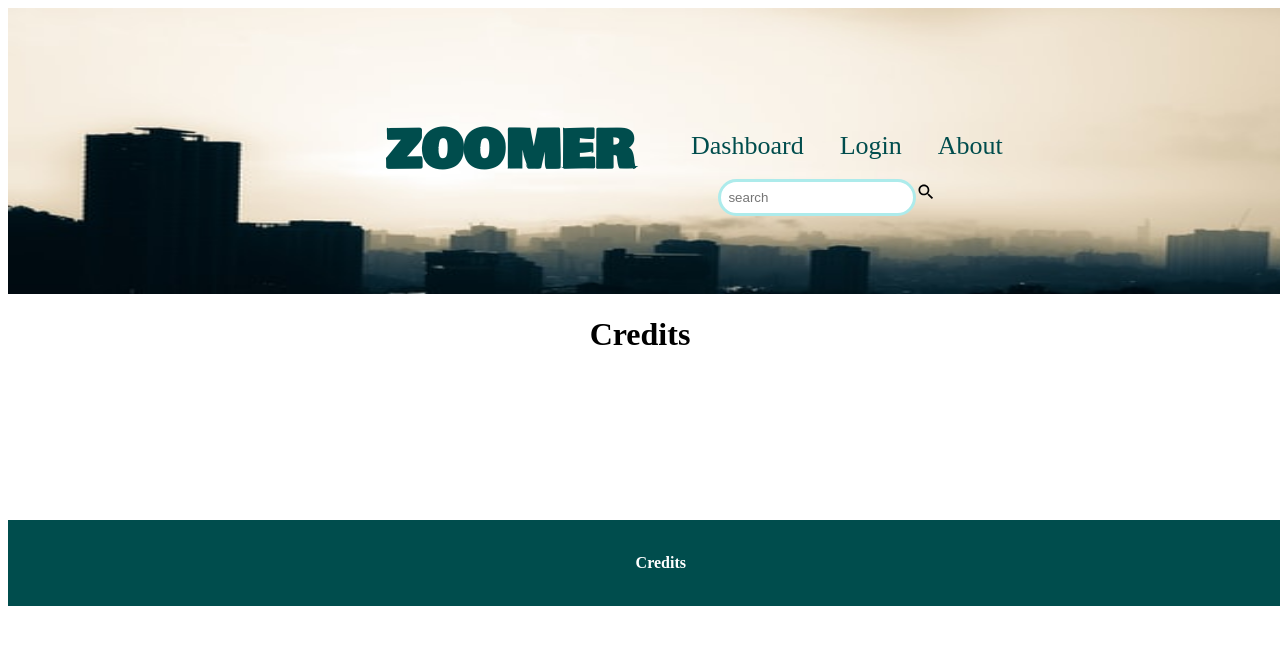
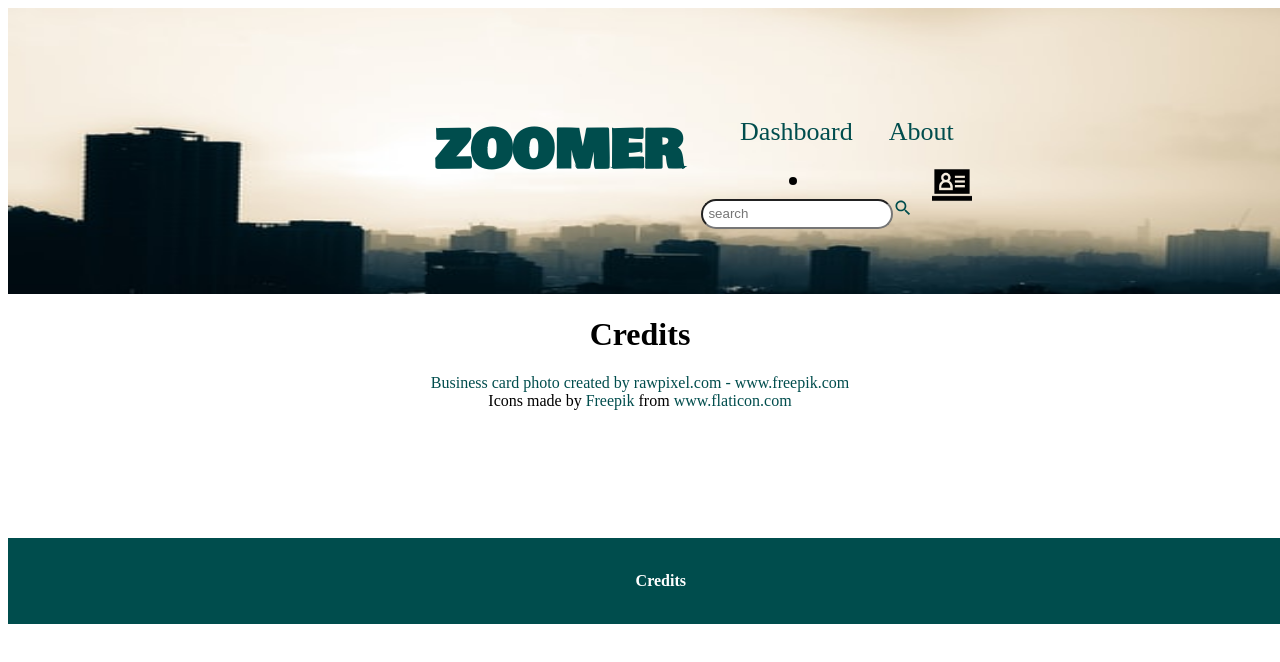
Before and after one commit to allawa1/Zoomer, a React (Create React App) app in the folder zoomer/: page /Credits in a window 1280 px wide. Shown: the top 662 px of the page. Built offline with nearby package versions, Linux system fonts and the light colour scheme; a web font is replaced by a local one.

Commit message:
add profile icon

```diff
--- a/zoomer/src/App.css
+++ b/zoomer/src/App.css
@@ -90,11 +90,10 @@
 
 
 .dropdown:hover .dropdown-content {
-  margin: 1%;
+  margin: 4%;
   display: block;
   padding: 1%;
-  border: solid;
-  border-color: rgb(173, 235, 235);
+
 
 }
 
@@ -109,13 +108,20 @@
 
 }
 
+li .loginProfile {
+  height: 40px;
+  display: flex;
+  float: right;
+
+}
+
+
 
 /* ----------- SEARCH ------------- */
 .searchbar {
-  border: solid;
   border-radius: 999px;
   padding: 2%;
-  border-color: rgb(173, 235, 235);
+
 
 }
 
@@ -131,13 +137,9 @@ input {
 /* ----------- LOGIN ------------- */
 
 .login {
-    margin-top: 10%;
-
+  margin-top: 10%;
 }
 
-.login-id {
-  margin: 3%;
-}
 
 /* ----------- DASHBOARD ------------- */
 
--- a/zoomer/src/components/Credits.js
+++ b/zoomer/src/components/Credits.js
@@ -8,7 +8,8 @@ const Credits = () => {
     return (
         <div className="Credits">
             <h1> Credits</h1>
-            <a href='https://www.freepik.com/photos/business-card'>Business card photo created by rawpixel.com - www.freepik.com</a>
+            <div><a href='https://www.freepik.com/photos/business-card'>Business card photo created by rawpixel.com - www.freepik.com</a></div>
+            <div>Icons made by <a href="http://www.freepik.com" title="Freepik">Freepik</a> from <a href="https://www.flaticon.com/" title="Flaticon">www.flaticon.com</a></div>
         </div>
     )
 }
--- a/zoomer/src/components/Header.js
+++ b/zoomer/src/components/Header.js
@@ -6,8 +6,7 @@ import SearchIcon from '@material-ui/icons/Search';
 import Dashboard from './Dashboard';
 import Login from './Login';
 
-
-
+import profile from '../assets/images/profile.png';
 
 import '../App.css';
 
@@ -25,21 +24,26 @@ const Header = () => {
             <ul className="App-navbar">
                 <li><Link to="/Dashboard">Dashboard</Link></li>
 
-                <li className="dropdown"><Link to="/Login">Login</Link>
+                <li><Link to="/About">About</Link></li>
+
+
+
+
+
+            </ul>
+
+                <li className="dropdown">
+                    <Link to="/Login">
+                        <img src={profile} alt="login profile" className="loginProfile"/>
+                    </Link>
                     <div className="dropdown-content">
                         <Login />
-
-
                     </div>
                 </li>
-
-                <li><Link to="/About">About</Link></li>
-            </ul>
-
-                <input className="searchbar" type="text" placeholder="search"/>
+            <input className="searchbar" type="text" placeholder="search"/>
+            <Link to="/">
             <SearchIcon fontSize="small"/>
-
-
+            </Link>
         </div>
 
 
--- a/zoomer/src/components/Login.js
+++ b/zoomer/src/components/Login.js
@@ -60,7 +60,7 @@ class Login extends Component {
             }
 
             return (
-                <div>
+                <div className="login">
                     <GoogleLogin
                         clientId={clientID}
                         buttonText="Login"
```
Also changed, not shown: zoomer/src/assets/images/profile.png (added), 1 other file (tests, documents, lock files or other folders).
